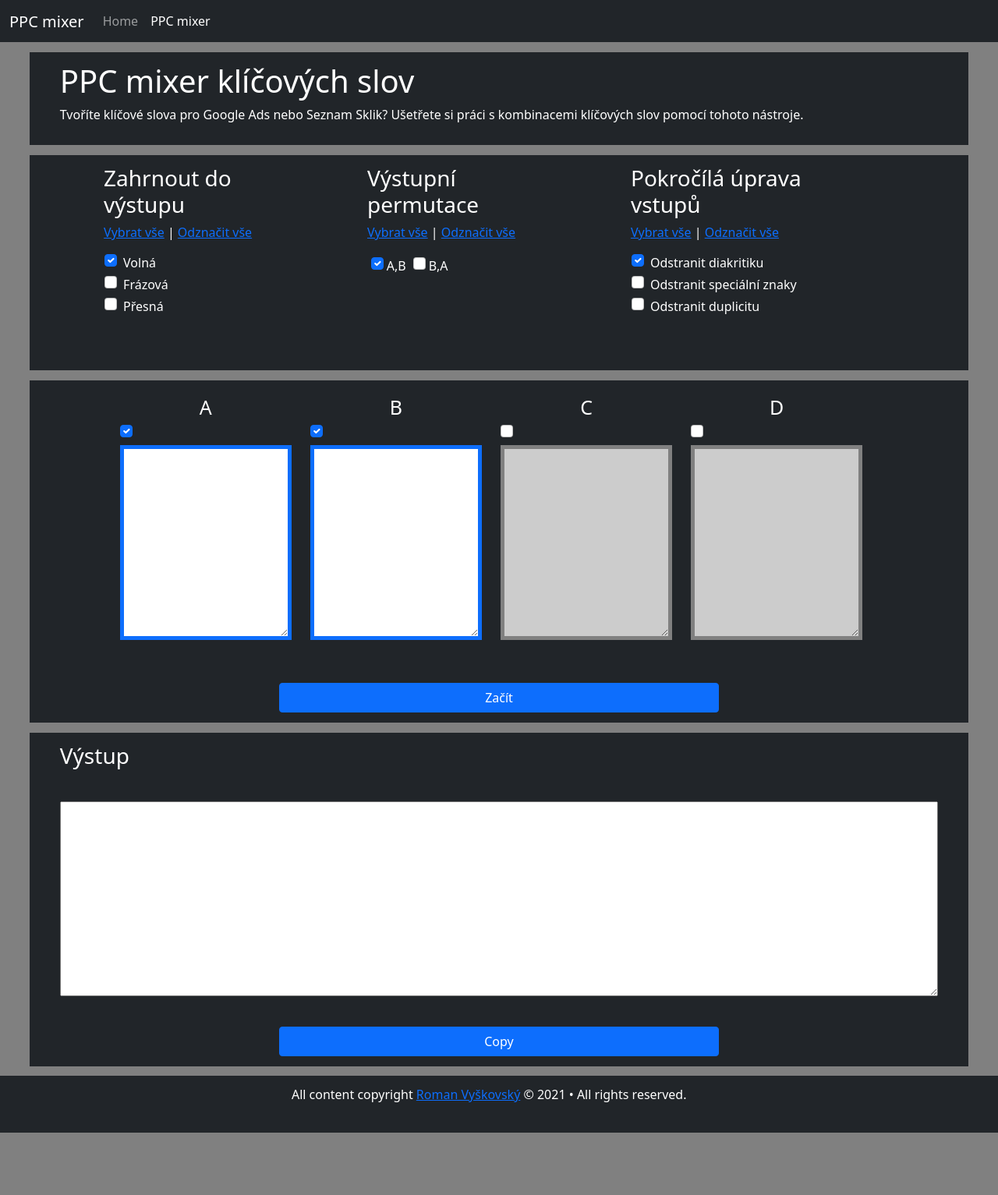
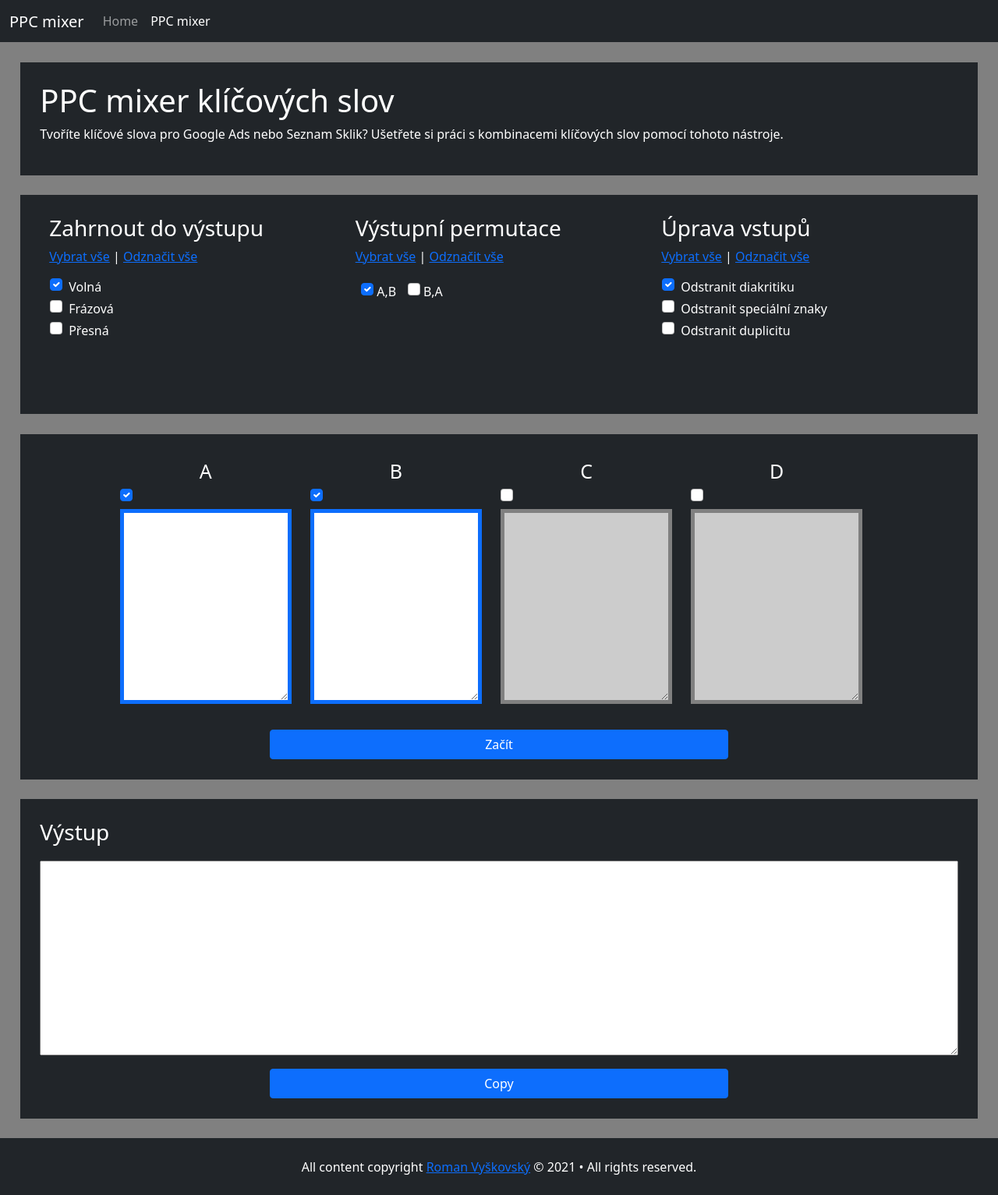
Before and after one commit to RadimHajda/rv_blog, a Jekyll site: the page mixer.html, which Jekyll copies as it is, in a window 1280 px wide. Shown: the whole page at 78% size. Built offline with Jekyll 4.4.1, drawn with Linux system fonts in a browser that asks for light colours; before the commit the page ends 1453 px from its top, so only the background shows below that.

Commit message:
Add files via upload

```diff
--- a/mixer.html
+++ b/mixer.html
@@ -38,14 +38,14 @@
 
 
 
-    <div class="intro bg-dark">
+    <div class="mar-pad bg-dark">
         <h1>PPC mixer klíčových slov</h1>
         <p>Tvoříte klíčové slova pro Google Ads nebo Seznam Sklik? Ušetřete si práci s kombinacemi klíčových
             slov pomocí tohoto nástroje.</p>
     </div>
 
-    <div class="options-holder bg-dark">
-        <div class="include-in-output">
+    <div class="row  mar-pad bg-dark">
+        <div class="col">
             <h3>Zahrnout do výstupu</h3>
             <p class="select-all"><a href="#select" onclick="selectOutput()">Vybrat vše</a> | <a href="#deselect"
                     onclick="deselectOutput()">Odznačit vše</a></p>
@@ -78,11 +78,11 @@
 
         </div>
 
-        <div class="include-in-output permutations">
+        <div class="col">
             <h3>Výstupní permutace</h3>
             <p class="deselect-all"><a href="#select" onclick="selectPermutation()">Vybrat vše</a> | <a
                     href="#deselect"  onclick="deselectPermutation()">Odznačit vše</a></p>
-            <div class="checkboxes" id="checkboxes" style="display: block;">
+            <div class="checkboxes check-hide" id="checkboxes">
                 <label class="d_check"><input class="form-check-input" type="checkbox" value="" checked> A,B</label>
                 <label class="d_check"><input class="form-check-input" type="checkbox" value=""> B,A</label>
             </div>
@@ -90,8 +90,8 @@
         </div>
 
 
-        <div class="include-in-output">
-            <h3>Pokročílá úprava vstupů</h3>
+        <div class="col">
+            <h3>Úprava vstupů</h3>
             <p class="select-all"><a href="#select" onclick="selectSpecial()">Vybrat vše</a> | <a href="#deselect"
                     onclick="deselectSpecial()">Odznačit vše</a></p>
             <table >
@@ -128,7 +128,7 @@
     </div>
 
 
-    <div class="inputs bg-dark">
+    <div class="mar-pad bg-dark">
         <ul id="box-holder">
             <li id="checkA">
                 <h3>A</h3>
@@ -179,8 +179,6 @@
                     <textarea name="keywords" id="textArea3" readonly></textarea>
                 </div>
 
-
-
             </li>
         </ul>
 
@@ -194,7 +192,7 @@
 
 
 
-    <div class="results bg-dark">
+    <div class="mar-pad bg-dark">
         <div class="results-expected"><h3>Výstup</h3> </div>
         <div class="results-holder">
             <div id="table-holder">
--- a/style.css
+++ b/style.css
@@ -6,14 +6,9 @@ body {
 
 }
 
-.intro {
-  margin: 1% 3% 1% 3%;
-  padding: 1% 3% 1% 3%;
-}
-
-.inputs {
-  margin: 1% 3% 1% 3%;
-  padding: 1% 3% 1% 3%;
+.mar-pad {
+  margin: 2% 2% 2% 2%;
+  padding: 2% 2% 2% 2%;
 }
 
 .keyword-box textarea {
@@ -90,7 +85,7 @@ body {
 }
 
 .results-expected {
-  padding-bottom: 3%;
+  padding-bottom: 1%;
 }
 
 #table-holder textarea {
@@ -110,7 +105,7 @@ body {
 }
 
 .btn3 {
-  margin-top: 3%;
+  margin-top: 1%;
   margin-left: 25%;
   width:50%;
 }
@@ -122,8 +117,10 @@ body {
   padding: 2% 2% 2% 2%;
 }
 
-.d_check p {
-  width: 50px;
+.check-hide {
+  height: 150px;
+  overflow-y: auto;
+  overflow-x: hidden;
 }
 
 .checkboxes label {
@@ -138,7 +135,7 @@ body {
 }
 
 .site-footer {
-  padding: 1% 3% 3% 1%;
+  padding: 2% 2% 2% 2%;
   margin: 1% 0% 0% 0%;
 
 }
@@ -158,7 +155,7 @@ label {
 thead, tbody { display: block; }
 
 tbody {
-    height: 100px;
+    height: 150px;
     overflow-y: auto;
     overflow-x: hidden;
 }
```
